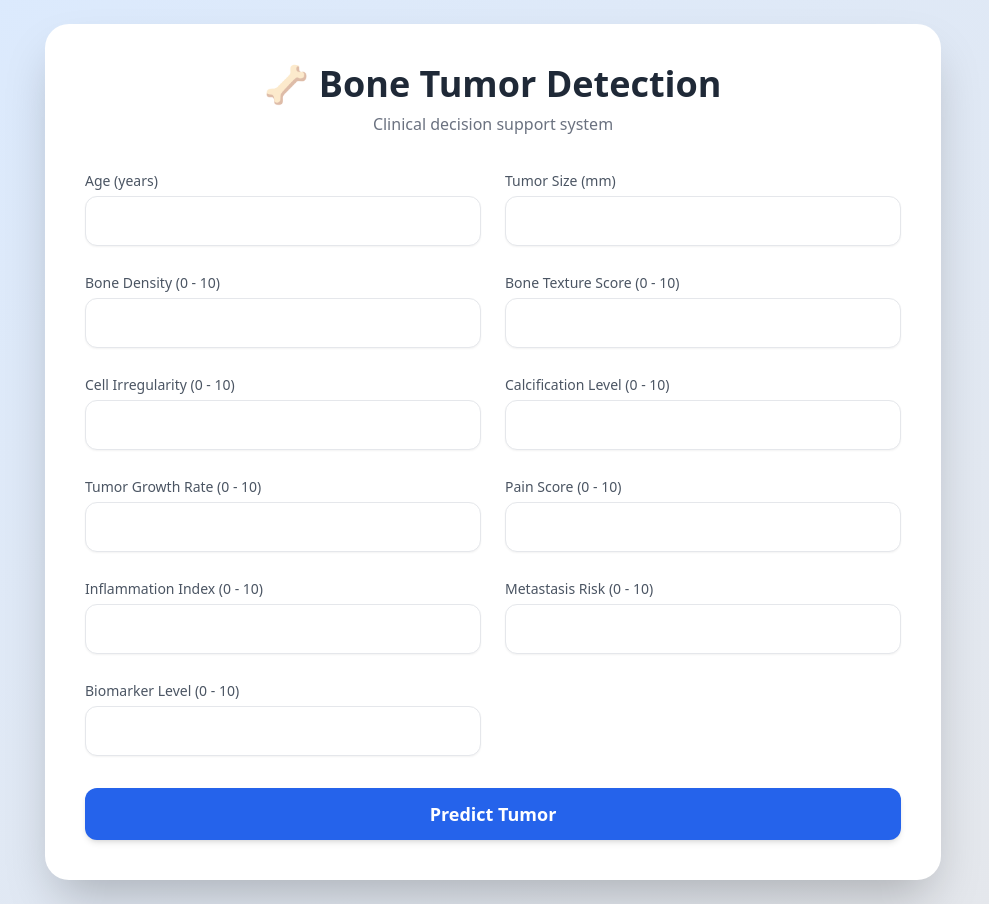
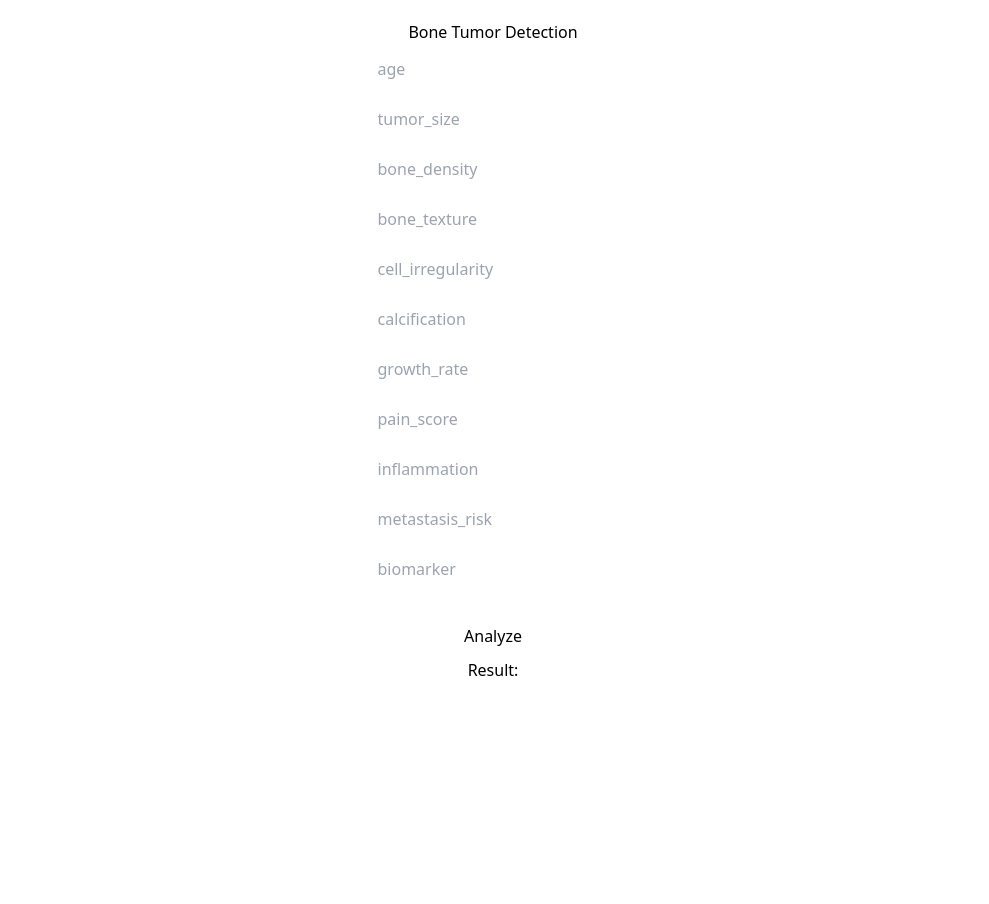
Before and after one commit to Devpaliya/Bone_tumor_detection, a React (Create React App) app in the folder frontend/: page / in a window 1280 px wide. Shown: the whole page, without its empty margins (147-1136 px from the left). After the commit the page ends 800 px from the top, so only its background shows below. Built offline with nearby package versions, Linux system fonts and the light colour scheme.

Commit message:
update backend mongodb fix

```diff
--- a/frontend/src/App.js
+++ b/frontend/src/App.js
@@ -1,139 +1,64 @@
-import { useState } from "react";
-import axios from "axios";
+import React, { useState } from "react";
 
 function App() {
-  const fieldInfo = {
-    age: "Age (years)",
-    tumor_size_mm: "Tumor Size (mm)",
-    bone_density: "Bone Density (0 - 10)",
-    bone_texture_score: "Bone Texture Score (0 - 10)",
-    cell_irregularity: "Cell Irregularity (0 - 10)",
-    calcification_level: "Calcification Level (0 - 10)",
-    tumor_growth_rate: "Tumor Growth Rate (0 - 10)",
-    pain_score: "Pain Score (0 - 10)",
-    inflammation_index: "Inflammation Index (0 - 10)",
-    metastasis_risk: "Metastasis Risk (0 - 10)",
-    biomarker_level: "Biomarker Level (0 - 10)"
-  };
-
   const [form, setForm] = useState({
     age: "",
-    tumor_size_mm: "",
+    tumor_size: "",
     bone_density: "",
-    bone_texture_score: "",
+    bone_texture: "",
     cell_irregularity: "",
-    calcification_level: "",
-    tumor_growth_rate: "",
+    calcification: "",
+    growth_rate: "",
     pain_score: "",
-    inflammation_index: "",
+    inflammation: "",
     metastasis_risk: "",
-    biomarker_level: ""
+    biomarker: ""
   });
 
-  const [result, setResult] = useState(null);
-  const [loading, setLoading] = useState(false);
+  const [result, setResult] = useState("");
 
   const handleChange = (e) => {
-    setForm({ ...form, [e.target.name]: e.target.value });
+    setForm({ ...form, [e.target.name]: Number(e.target.value) });
   };
 
   const handleSubmit = async () => {
-    setLoading(true);
     try {
-      const formattedData = Object.fromEntries(
-        Object.entries(form).map(([k, v]) => [k, Number(v)])
-      );
+      const response = await fetch("http://127.0.0.1:8000/predict", {
+        method: "POST",
+        headers: {
+          "Content-Type": "application/json"
+        },
+        body: JSON.stringify(form)
+      });
 
-      const res = await axios.post(
-        "https://bone-tumor-detection-vj6v.onrender.com/predict",
-        formattedData
-      );
-
-      console.log("API RESPONSE:", res.data); // debug
-
-      setResult(res.data);
-    } catch (err) {
-      console.error(err);
+      const res = await response.json();
+      setResult(res.prediction);
+    } catch (error) {
       alert("Error connecting to backend");
     }
-    setLoading(false);
   };
 
   return (
-    <div className="min-h-screen bg-gradient-to-br from-blue-100 to-gray-200 flex items-center justify-center p-6">
+    <div style={{ textAlign: "center", padding: "20px" }}>
+      <h1>Bone Tumor Detection</h1>
 
-      <div className="bg-white shadow-2xl rounded-3xl p-10 w-full max-w-4xl">
-
-        <h1 className="text-4xl font-bold text-center text-gray-800 mb-2">
-          🦴 Bone Tumor Detection
-        </h1>
-
-        <p className="text-center text-gray-500 mb-8">
-          Clinical decision support system
-        </p>
-
-        {/* FORM */}
-        <div className="grid grid-cols-2 gap-6">
       {Object.keys(form).map((key) => (
         <div key={key}>
-              <label className="text-sm text-gray-600">
-                {fieldInfo[key]}
-              </label>
-
           <input
             type="number"
             name={key}
-                value={form[key]}
+            placeholder={key}
             onChange={handleChange}
-                min={key === "age" ? 0 : 0}
-                max={key === "age" ? 120 : 10}
-                className="w-full mt-1 p-3 border rounded-xl focus:outline-none focus:ring-2 focus:ring-blue-500 shadow-sm"
+            style={{ margin: "5px", padding: "8px" }}
           />
         </div>
       ))}
-        </div>
 
-        {/* BUTTON */}
-        <button
-          onClick={handleSubmit}
-          disabled={loading}
-          className={`w-full mt-8 py-3 rounded-xl text-lg font-semibold transition shadow-md
-          ${loading ? "bg-gray-400" : "bg-blue-600 hover:bg-blue-700 text-white"}`}
-        >
-          {loading ? "Analyzing..." : "Predict Tumor"}
+      <button onClick={handleSubmit} style={{ marginTop: "20px", padding: "10px" }}>
+        Analyze
       </button>
 
-        {/* RESULT DISPLAY */}
-        {result && (
-          <div className="mt-8 p-6 rounded-2xl shadow bg-gray-50 border text-center">
-
-            <h2 className="text-2xl font-bold">
-              {(result.prediction || result.result) === "Malignant" ? "⚠️" : "✅"} Result:{" "}
-              <span
-                className={
-                  (result.prediction || result.result) === "Malignant"
-                    ? "text-red-600"
-                    : "text-green-600"
-                }
-              >
-                {result.prediction || result.result || "No result"}
-              </span>
-            </h2>
-
-            {/* OPTIONAL DETAILS */}
-            <div className="mt-4 text-gray-700">
-              {result.confidence && <p>Confidence: {result.confidence}%</p>}
-              {result.risk && <p>Risk: {result.risk}</p>}
-            </div>
-
-            {/* DEBUG OUTPUT */}
-            <div className="mt-4 bg-black text-green-400 p-3 rounded text-left text-sm">
-              <pre>{JSON.stringify(result, null, 2)}</pre>
-            </div>
-
-          </div>
-        )}
-      </div>
+      <h2>Result: {result}</h2>
     </div>
   );
 }
```
Also changed, not shown: 1 other file (tests, documents, lock files or other folders). Lines whose indentation alone changed are shown as unchanged.
